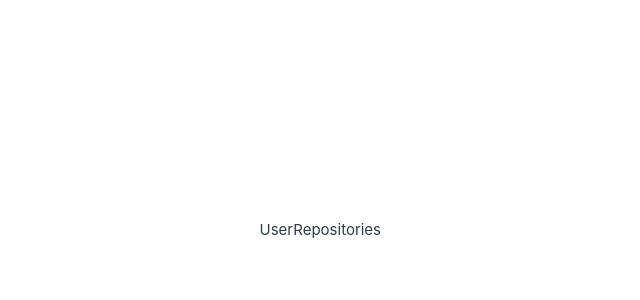
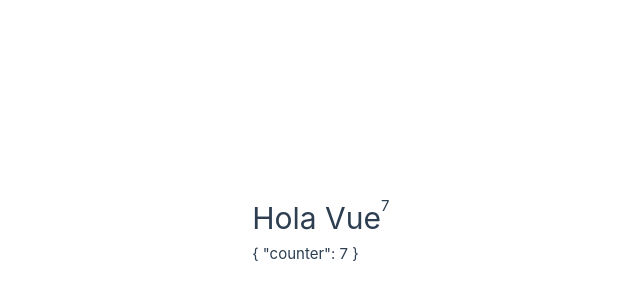
Before and after one commit to Jahiker/vue-compostion-api, a Vue app: page / in a window 1280 px wide. Shown: the part 170-470 px from the top of the page, without its empty margins (259-899 px from the left). Built offline with nearby package versions, Linux system fonts and the light colour scheme.

Commit message:
ref and reactive

```diff
--- a/src/App.vue
+++ b/src/App.vue
@@ -1,38 +1,14 @@
-<script setup>
-import UserRepositories from './components/UserRepositories.vue';
-</script>
-
 <template>
-  <main>
-    <UserRepositories />
-  </main>
+  <Home />
 </template>
 
-<style scoped>
-header {
-  line-height: 1.5;
-}
+<script>
+  import Home from "./components/Home.vue";
 
-.logo {
-  display: block;
-  margin: 0 auto 2rem;
-}
-
-@media (min-width: 1024px) {
-  header {
-    display: flex;
-    place-items: center;
-    padding-right: calc(var(--section-gap) / 2);
+  export default {
+    name: "App",
+    components: {
+      Home,
+    }
   }
-
-  .logo {
-    margin: 0 2rem 0 0;
-  }
-
-  header .wrapper {
-    display: flex;
-    place-items: flex-start;
-    flex-wrap: wrap;
-  }
-}
-</style>
+</script>
--- /dev/null
+++ b/src/components/Home.vue
@@ -0,0 +1,28 @@
+<template>
+  <h1>{{ text }}</h1>
+  <p>{{ counter }}</p>
+  <p>{{ obj }}</p>
+</template>
+
+<script>
+import { ref, reactive } from "vue";
+
+  export default {
+    setup() {
+      const text = ref("Hola Vue");
+      const counter = ref(0);
+      const obj = reactive({
+        counter: 0
+      })
+
+      setInterval(() => counter.value++, 1000);
+      setInterval(() => obj.counter++, 1000);
+
+      return {
+        text,
+        counter,
+        obj
+      }
+    }
+  }
+</script>
```
